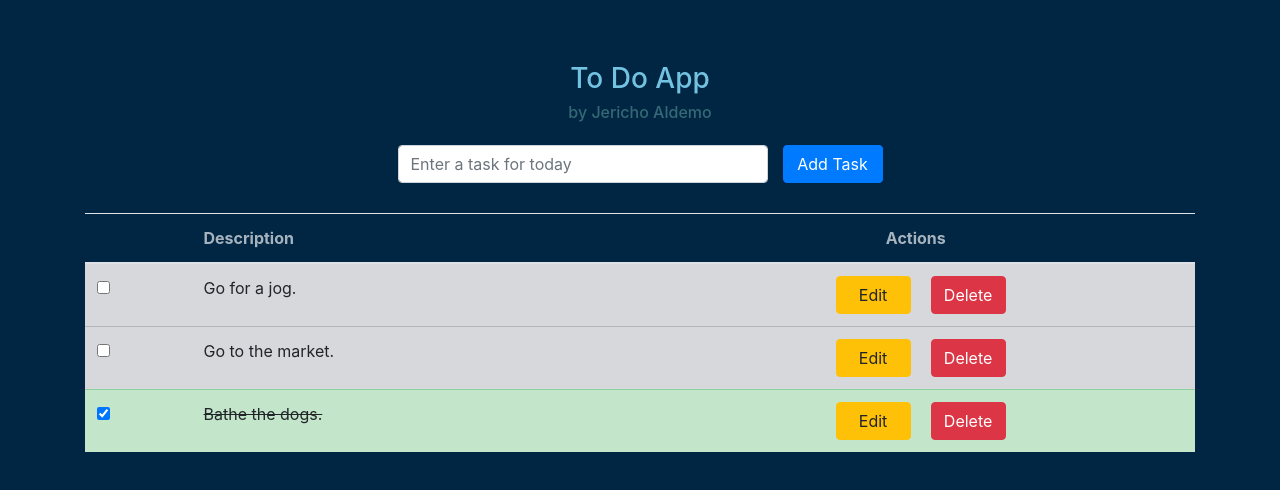
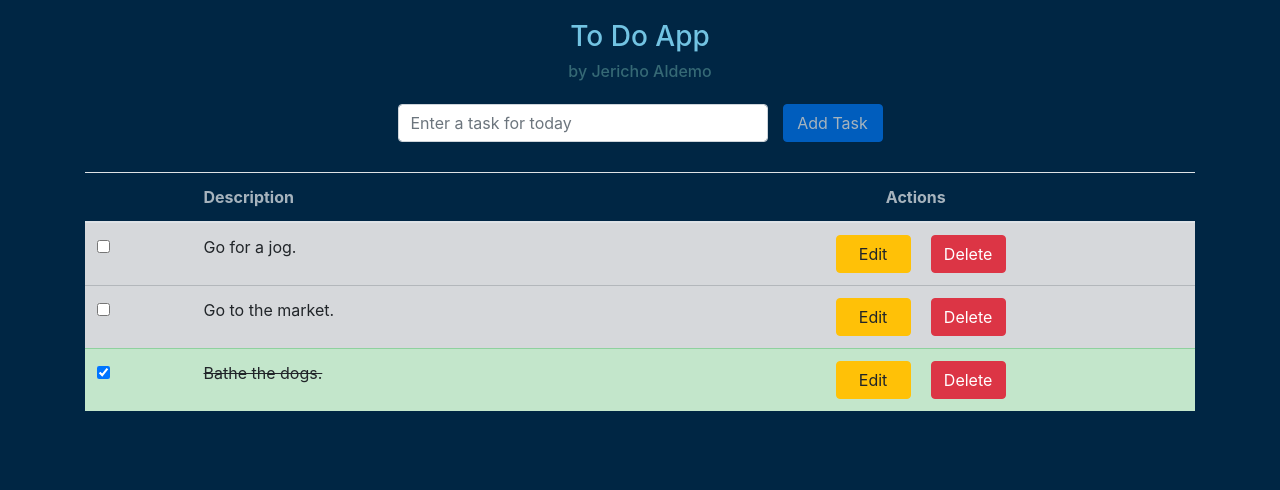
Before and after one commit to echoaldemo/multisys-todo, a React (Create React App) app: page / in a window 1280 px wide. Shown: the top 490 px of the page. Built offline with nearby package versions, Linux system fonts and the light colour scheme.

Commit message:
Minor changes to the design and added a disable prop to button when input is empty

```diff
--- a/src/components/ToDo.js
+++ b/src/components/ToDo.js
@@ -33,7 +33,7 @@ const Todo = () => {
 
   return (
     <div className="main">
-      <div className="container">
+      <div className="head">
         <h3 className="header">To Do App</h3>
         <h6 className="sub">by Jericho Aldemo</h6>
         {/* INPUT START */}
@@ -48,12 +48,18 @@ const Todo = () => {
               }
               value={input.task}
             />
-            <button className="btn btn-primary" type="submit">
+            <button
+              disabled={input.task.length === 0}
+              className="btn btn-primary"
+              type="submit"
+            >
               {input.edit ? "Update" : "Add Task"}
             </button>
           </form>
         </div>
-        {/* INPUT END */}
+      </div>
+      {/* INPUT END */}
+      <div className="container">
         {/* TODO LIST START */}
         <table className="table table-hover">
           <thead>
--- a/src/index.css
+++ b/src/index.css
@@ -15,9 +15,14 @@ code {
   height: 100vh;
   background: #002644;
 }
+.head {
+  padding-top: 20px;
+  display: flex;
+  justify-content: center;
+  align-items: center;
+  flex-direction: column;
+}
 .container {
-  padding-top: 10px;
-  min-height: 65vh;
   display: flex;
   justify-content: center;
   align-items: center;
```
